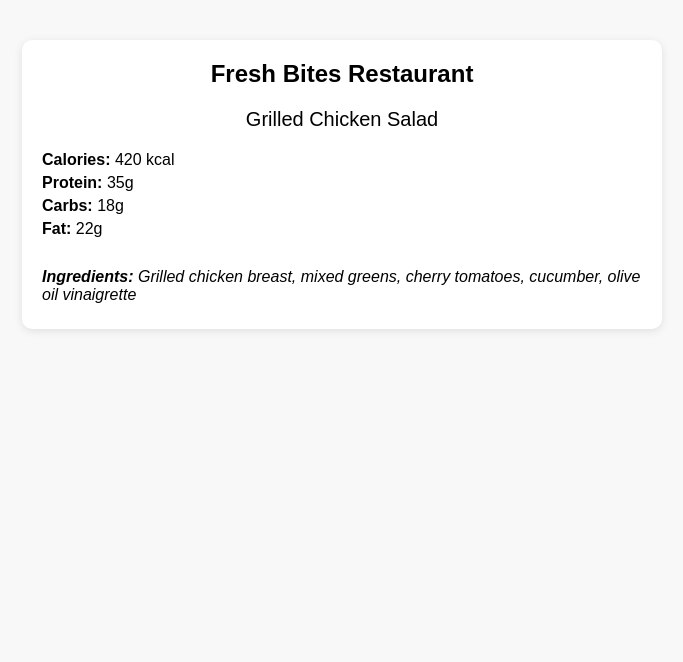
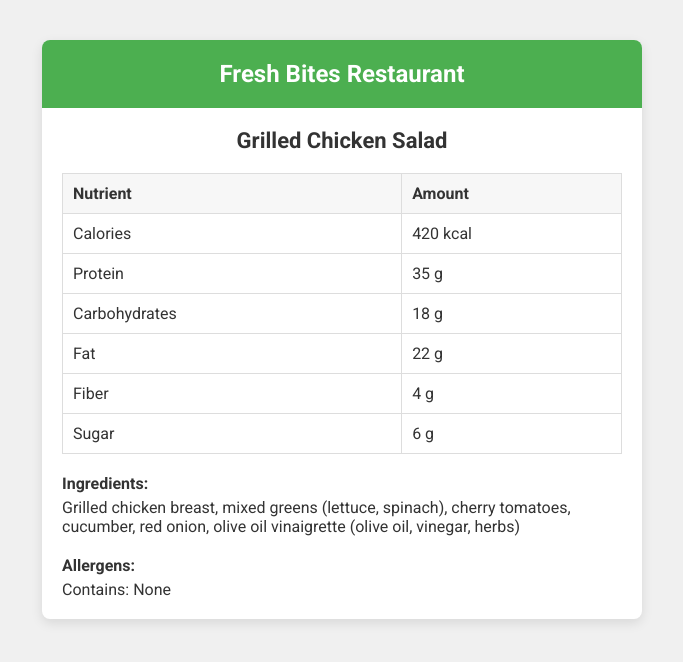
Before and after one commit to Mbarthelemy3/Restaurant-nutrition-demo-, a plain HTML site: page index.html in a window 1280 px wide. Shown: the whole page, without its empty margins (298-981 px from the left). Drawn offline with Linux system fonts and the light colour scheme.

Commit message:
Add files via upload

```diff
--- a/index.html
+++ b/index.html
@@ -2,66 +2,94 @@
 <html lang="en">
 <head>
   <meta charset="UTF-8">
-    <meta name="viewport" content="width=device-width, initial-scale=1.0">
-    <title>Restaurant Nutritional Info</title>
+  <meta name="viewport" content="width=device-width, initial-scale=1">
+  <title>Fresh Bites | Grilled Chicken Salad</title>
+  <link href="https://fonts.googleapis.com/css?family=Roboto:400,700&display=swap" rel="stylesheet">
   <style>
     body {
-            font-family: Arial, sans-serif;
+      font-family: 'Roboto', sans-serif;
+      background: #f0f0f0;
+      color: #333;
       margin: 0;
       padding: 0;
-            background-color: #f8f8f8;
     }
     .container {
       max-width: 600px;
       margin: 40px auto;
+      background: #fff;
+      border-radius: 8px;
+      box-shadow: 0 4px 12px rgba(0,0,0,0.1);
+      overflow: hidden;
+    }
+    .header {
+      background: #4CAF50;
+      color: #fff;
       padding: 20px;
-            background-color: white;
-            border-radius: 10px;
-            box-shadow: 0 2px 8px rgba(0,0,0,0.1);
       text-align: center;
     }
-        .logo {
+    .header h1 {
+      margin: 0;
       font-size: 24px;
-            font-weight: bold;
-            margin-bottom: 20px;
     }
-        .food-name {
-            font-size: 20px;
+    .content {
+      padding: 20px;
+    }
+    .food-title {
+      font-size: 22px;
+      font-weight: 700;
       margin-bottom: 10px;
+      text-align: center;
     }
-        .nutrition {
-            margin-top: 20px;
+    .nutrition-table {
+      width: 100%;
+      border-collapse: collapse;
+      margin: 20px 0;
+    }
+    .nutrition-table th,
+    .nutrition-table td {
+      padding: 10px;
+      border: 1px solid #ddd;
+    }
+    .nutrition-table th {
+      background: #f7f7f7;
       text-align: left;
     }
-        .nutrition p {
-            margin: 5px 0;
+    .ingredients,
+    .allergens {
+      margin-top: 20px;
       font-size: 16px;
     }
-        .ingredients {
-            margin-top: 30px;
-            text-align: left;
-        }
-        .ingredients p {
-            margin: 5px 0;
-            font-size: 16px;
-            font-style: italic;
+    .ingredients strong,
+    .allergens strong {
+      display: block;
+      margin-bottom: 5px;
     }
   </style>
 </head>
 <body>
   <div class="container">
-        <div class="logo">Fresh Bites Restaurant</div>
-        <div class="food-name">Grilled Chicken Salad</div>
-
-        <div class="nutrition">
-            <p><strong>Calories:</strong> 420 kcal</p>
-            <p><strong>Protein:</strong> 35g</p>
-            <p><strong>Carbs:</strong> 18g</p>
-            <p><strong>Fat:</strong> 22g</p>
+    <div class="header">
+      <h1>Fresh Bites Restaurant</h1>
     </div>
-
+    <div class="content">
+      <div class="food-title">Grilled Chicken Salad</div>
+      <table class="nutrition-table">
+        <tr><th>Nutrient</th><th>Amount</th></tr>
+        <tr><td>Calories</td><td>420 kcal</td></tr>
+        <tr><td>Protein</td><td>35 g</td></tr>
+        <tr><td>Carbohydrates</td><td>18 g</td></tr>
+        <tr><td>Fat</td><td>22 g</td></tr>
+        <tr><td>Fiber</td><td>4 g</td></tr>
+        <tr><td>Sugar</td><td>6 g</td></tr>
+      </table>
       <div class="ingredients">
-            <p><strong>Ingredients:</strong> Grilled chicken breast, mixed greens, cherry tomatoes, cucumber, olive oil vinaigrette</p>
+        <strong>Ingredients:</strong>
+        Grilled chicken breast, mixed greens (lettuce, spinach), cherry tomatoes, cucumber, red onion, olive oil vinaigrette (olive oil, vinegar, herbs)
+      </div>
+      <div class="allergens">
+        <strong>Allergens:</strong>
+        Contains: None
+      </div>
     </div>
   </div>
 </body>
```
Lines whose indentation alone changed are shown as unchanged.
